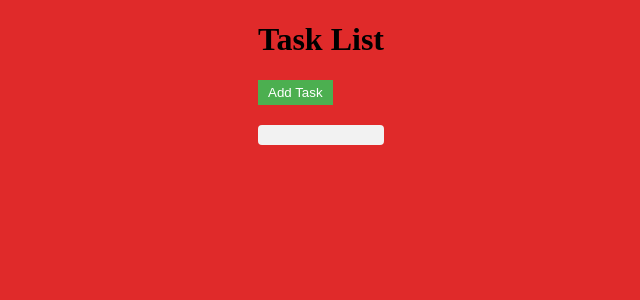
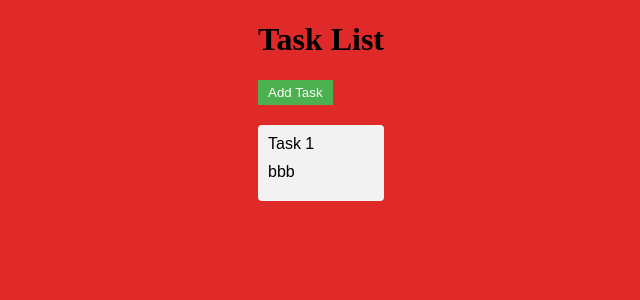
Before and after one commit to MAuriliaTTP/To-Do-List, a React (Vite) app in the folder TDL/: page / in a window 1280 px wide. Shown: the top 300 px of the page, without its empty margins (319-959 px from the left). Built offline with nearby package versions, Linux system fonts and the light colour scheme; data requests are answered from the project's data file.

Commit message:
4th Deliverable Completed

```diff
--- /dev/null
+++ b/TDL/db.json
@@ -0,0 +1,12 @@
+{
+  "tasks": [
+    {
+      "title": "Task 1"
+    },
+    {
+      "id": 1688010513887,
+      "title": "bbb",
+      "completed": false
+    }
+  ]
+}
--- a/TDL/src/App.jsx
+++ b/TDL/src/App.jsx
@@ -1,4 +1,4 @@
-import React, { useState } from 'react';
+import React, { useState, useEffect } from 'react';
 import TaskList from './TaskList.jsx';
 import Modal from './Modal.jsx';
 import './styles.css';
@@ -7,6 +7,12 @@ const App = () => {
   const [tasks, setTasks] = useState([]);
   const [isModalOpen, setModalOpen] = useState(false);
   const [taskTitle, setTaskTitle] = useState('');
+
+  useEffect(() => {
+    fetch('http://localhost:3000/tasks')
+      .then((response) => response.json())
+      .then((data) => setTasks(data));
+  }, []);
 
   const openModal = () => {
     setModalOpen(true);
@@ -27,6 +33,19 @@ const App = () => {
       return;
     }
     const newTask = { id: Date.now(), title: taskTitle, completed: false };
+
+    fetch('http://localhost:3000/tasks', {
+    method: 'POST',
+    headers: {
+      'Content-Type': 'application/json',
+    },
+    body: JSON.stringify(newTask),
+  })
+    .then((response) => response.json())
+    .then((data) => {
+      setTasks([...tasks, data]);
+      closeModal();
+    });
     setTasks([...tasks, newTask]);
     closeModal();
   };
```
Also changed, not shown: 1 other file (tests, documents, lock files or other folders).
